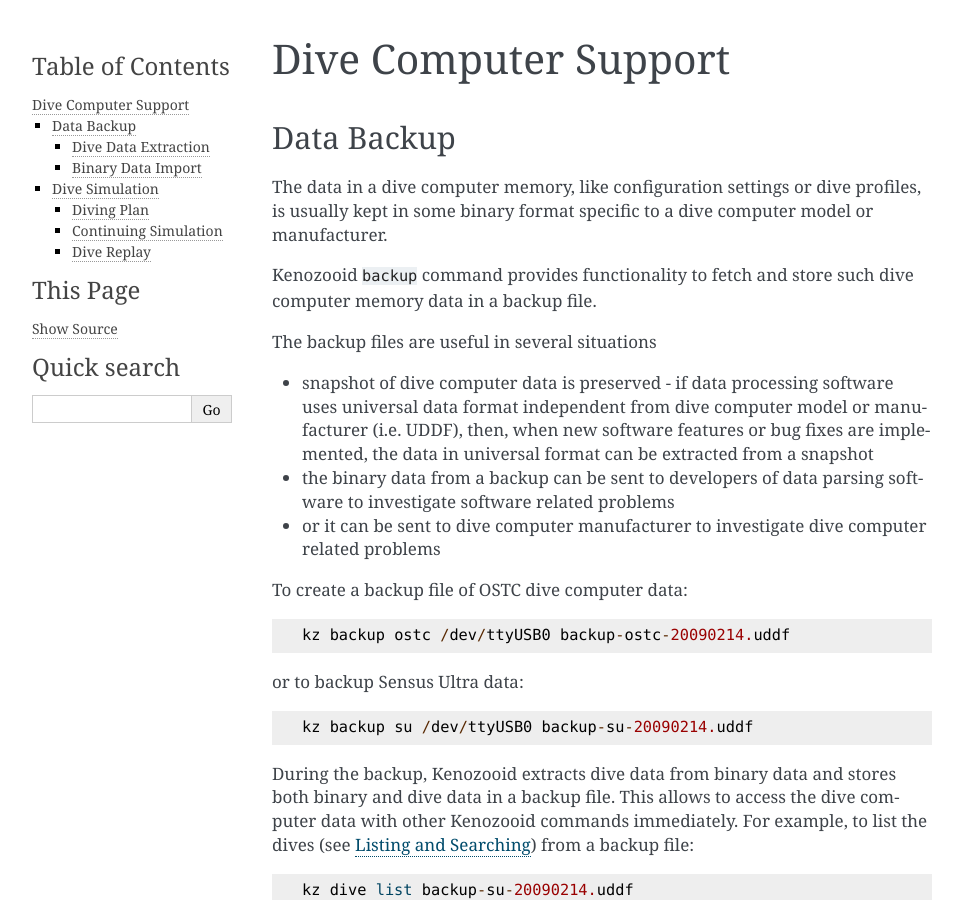
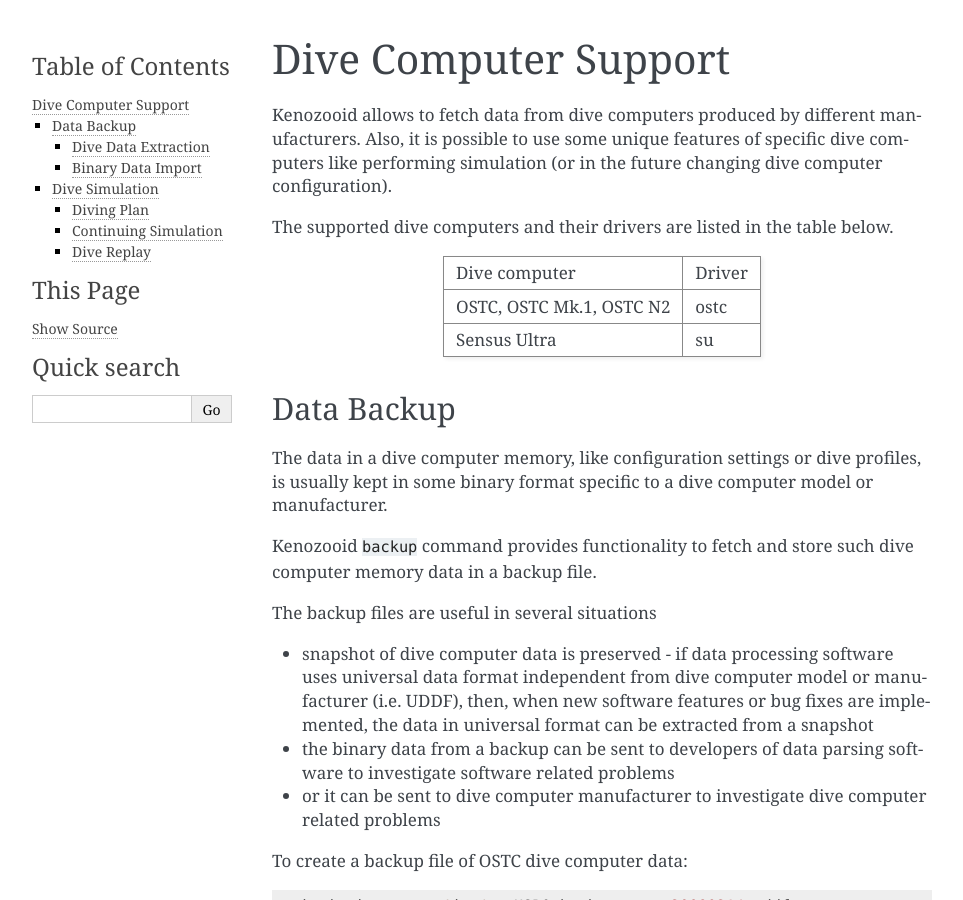
Before and after one commit to gitGNU/gnu_kenozooid, a Sphinx documentation site: the page built from doc/user/dc.rst, in a window 1280 px wide and 900 px high. Shown: the whole window, without its empty margins (148-1111 px from the left). Built offline with Sphinx 7.4.7, drawn with Linux system fonts in a browser that asks for light colours.

Commit message:
- started general dive computer funcitonality description in user manual

```diff
--- a/doc/user/dc.rst
+++ b/doc/user/dc.rst
@@ -1,5 +1,20 @@
 Dive Computer Support
 =====================
+Kenozooid allows to fetch data from dive computers produced by different
+manufacturers. Also, it is possible to use some unique features of specific
+dive computers like performing simulation (or in the future changing dive
+computer configuration).
+
+The supported dive computers and their drivers are listed in the table
+below.
+
++--------------------------+--------+
+| Dive computer            | Driver |
++--------------------------+--------+
+| OSTC, OSTC Mk.1, OSTC N2 | ostc   |
++--------------------------+--------+
+| Sensus Ultra             | su     |
++--------------------------+--------+
 
 .. include:: backup.rst
 
```
